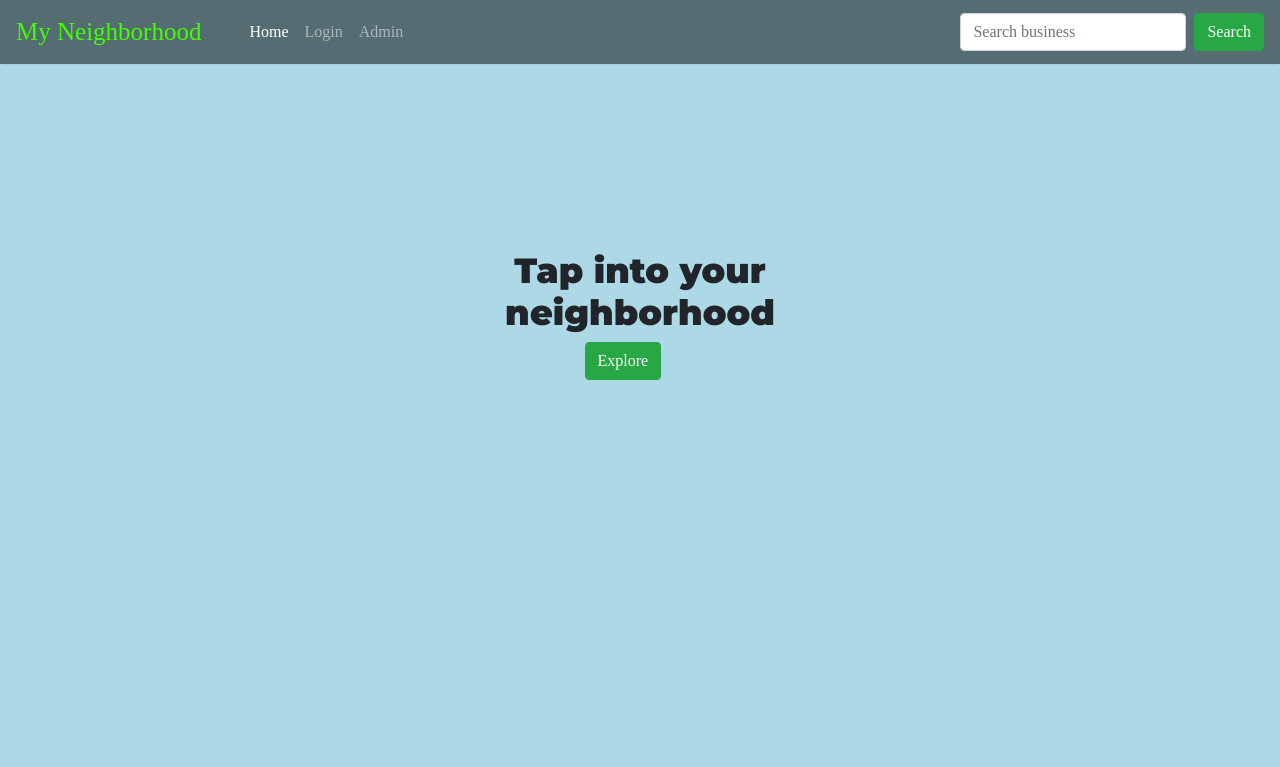
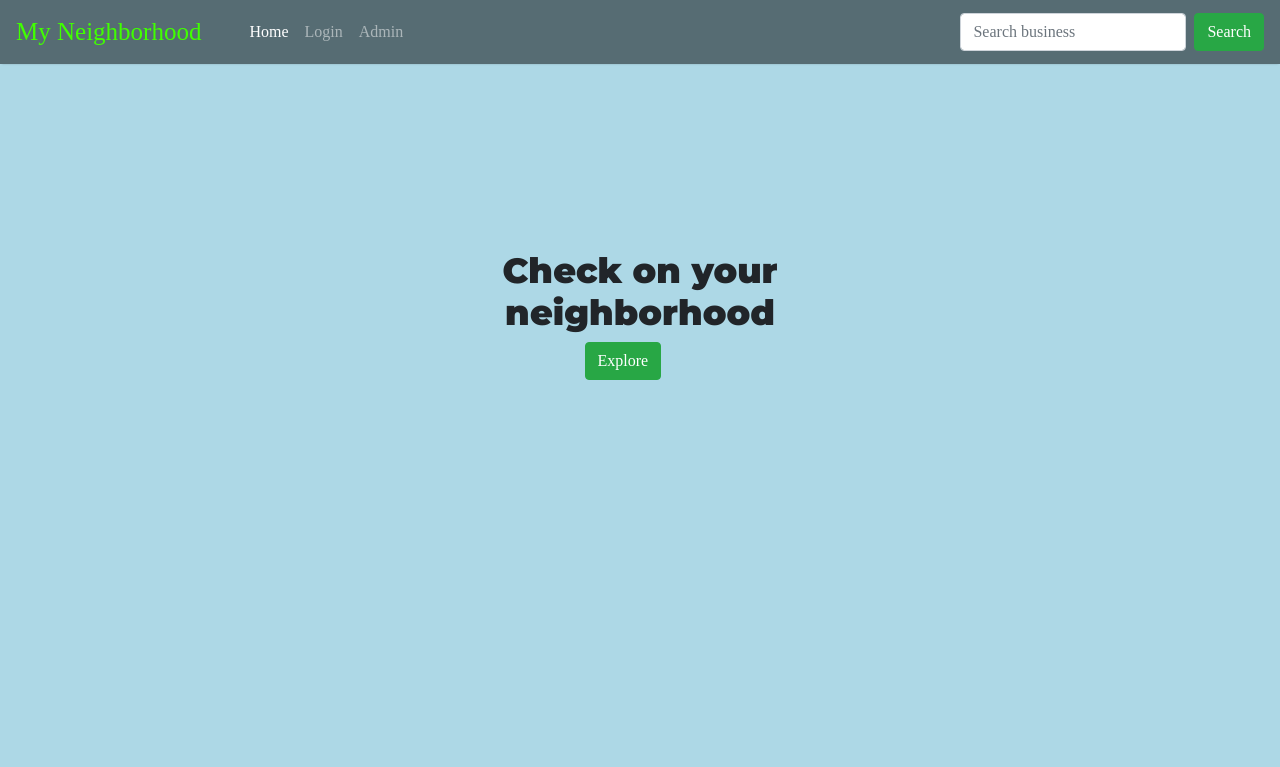
Before and after one commit to Aimee-pacy/neighborhood, a Django app: page / in a window 1280 px wide. Shown: the top 767 px of the page. Run offline with Django 3.2, Linux system fonts and the light colour scheme; some libraries are stand-ins or nearby versions; some web fonts are replaced.

Commit message:
Modified Home

```diff
--- a/hood/templates/index.html
+++ b/hood/templates/index.html
@@ -4,7 +4,7 @@
 {% block content %}
 <div class="container-fluid banner">
 <div class="container justify-content-center" >
-    <h4 class="text-center text-black font-weight-bold" style="font-size: 35px;font-family: 'Montserrat', sans-serif;">Tap into your <br>neighborhood</h4>
+    <h4 class="text-center text-black font-weight-bold" style="font-size: 35px;font-family: 'Montserrat', sans-serif;">Check on your <br>neighborhood</h4>
         <button type="button" class="btn btn-success btn-md " style="margin-left: 45%;font-family: 'Ramaraja', serif; "> <a href="{% url 'all' %}" style="text-decoration: none;color: white;">Explore </a>
   </button>
 
```
